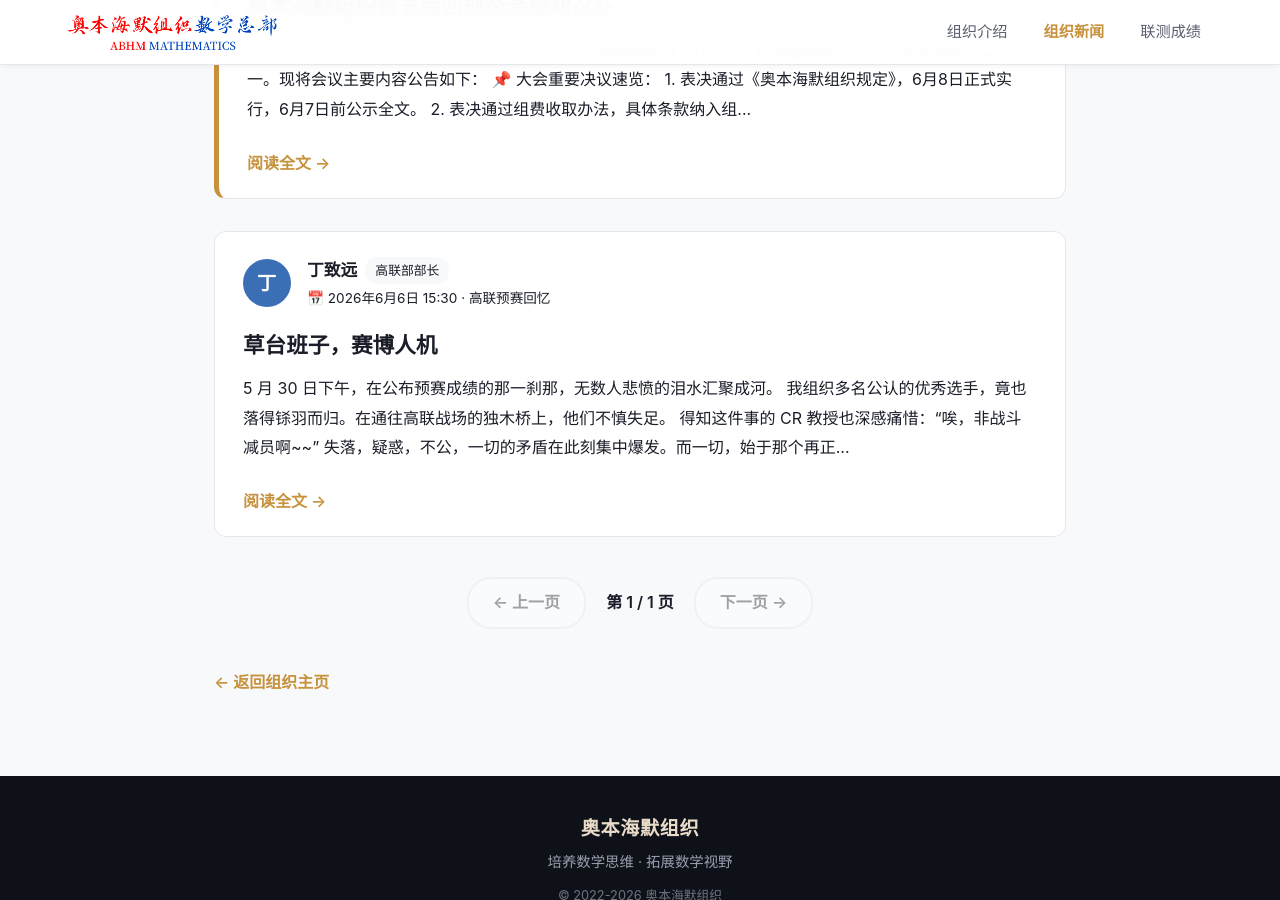
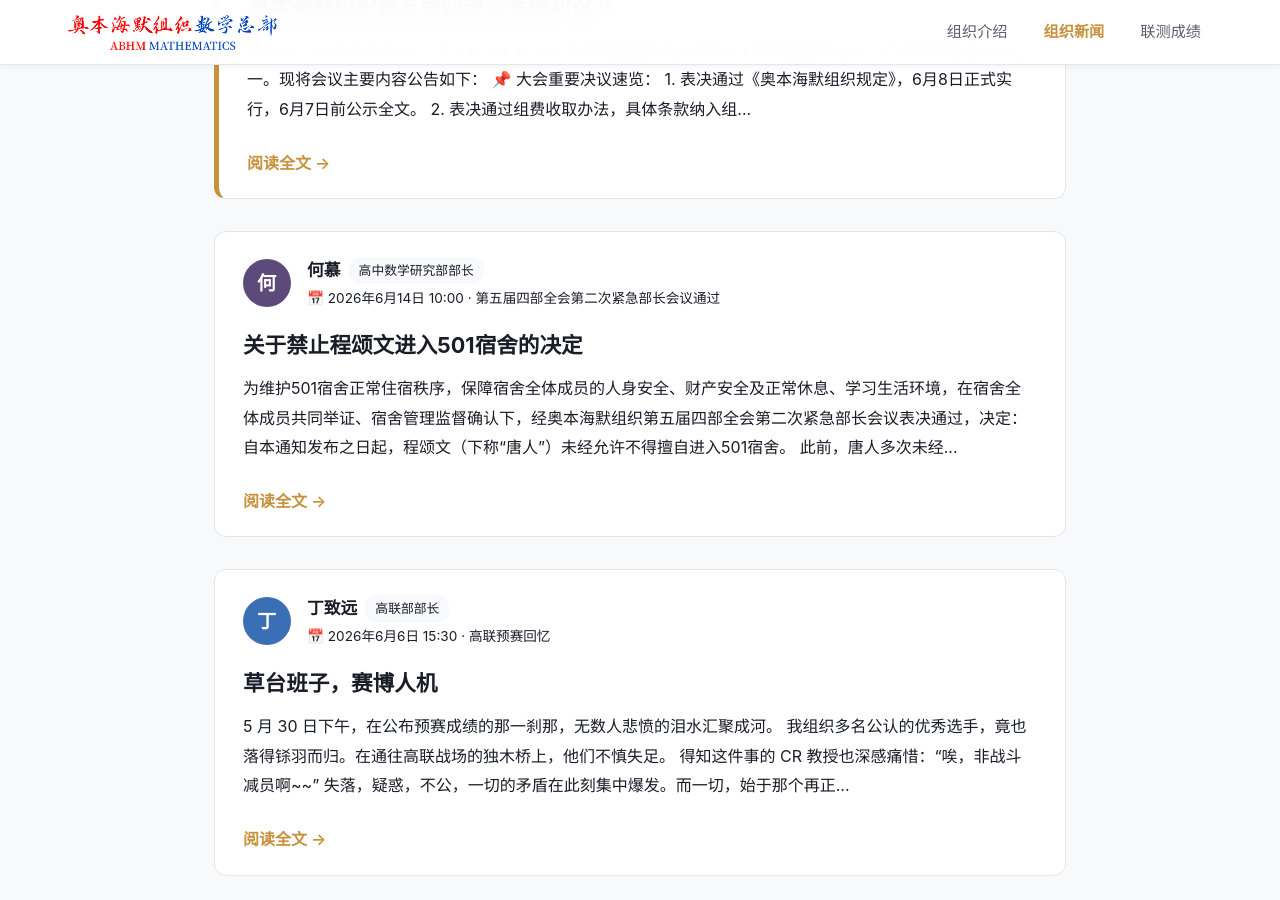
Before and after one commit to StrawberryMilkA/strawberrymilka.github.io, a Jekyll site: the page built from news/index.html, in a window 1280 px wide and 900 px high, scrolled down 385 px. Built offline with Jekyll 4.4.1, drawn with Linux system fonts in a browser that asks for light colours.

Commit message:
upd news

```diff
--- a/_data/news_comments.json
+++ b/_data/news_comments.json
@@ -12,5 +12,20 @@
           "content": "不催更"
         }
       ]
+    },
+    {
+      "news_id": 3,
+      "comments": [
+        {
+          "author": "曾奂霖",
+          "date": "2026-06-14 14:55",
+          "content": "必须永久禁止唐人以任何理由进入501宿舍"
+        },
+        {
+          "author": "赵哲宇",
+          "date": "2026-06-14 12:29",
+          "content": "我已经阅读了你的观点"
+        }
+      ]
     }
   ]
--- /dev/null
+++ b/_news/2026-06-14-ban-cheng-songwen.md
@@ -0,0 +1,35 @@
+---
+news_id: 3
+pinned: false
+categories: ["announcement"]
+active_nav: news
+publisher:
+  name: "何慕"
+  role: "高中数学研究部部长"
+  avatar: "何"
+  dept_class: "dept-math"
+date: 2026-06-14 10:00
+date_note: "第五届四部全会第二次紧急部长会议通过"
+title: "关于禁止程颂文进入501宿舍的决定"
+ai_review:
+  body: "<p>本决定是对此前“永久不得加入组织”决议的进一步延伸与空间化落实。<span class=\"ai-highlight\">501宿舍</span>作为组织物理起源地与数学总部核心基地，其神圣性在此决议中得到明确强调，这标志着组织对物理空间与文化象征意义的双重保护。</p><p>从治理角度看，将禁止入寝与禁止参与线上线下活动并列，形成了<span class=\"ai-highlight\">“空间-社群”双重隔绝</span>机制，在业余团体中极为罕见。此举虽然强硬，但对于维护内部安定、消除反复侵扰具有立竿见影的效果。AI 特别注意到决议末尾申明“无申诉、撤销及复核渠道”，这彻底封死了后续争议空间，体现组织在此事上的决心与底线思维。建议后续可在组织规定中增加关于“核心区域神圣性”的条款，将本次决议固化为制度。</p>"
+layout: news
+permalink: /news/3
+extra_head: '<link rel="stylesheet" href="/assets/css/news.css">'
+extra_scripts: '<script src="/assets/js/news.js"></script>'
+---
+
+为维护501宿舍正常住宿秩序，保障宿舍全体成员的人身安全、财产安全及正常休息、学习生活环境，在宿舍全体成员共同举证、宿舍管理监督确认下，经奥本海默组织第五届四部全会第二次紧急部长会议表决通过，决定：自本通知发布之日起，程颂文（下称“唐人”）未经允许不得擅自进入501宿舍。
+
+此前，唐人多次未经允许私自出入501宿舍，频繁干扰宿舍成员的日常作息，扰乱宿舍正常生活秩序。同时，其行为引发宿舍内部矛盾，影响邻里和睦，给宿舍成员的生活与心理造成不良影响。为彻底化解矛盾、杜绝纠纷隐患，营造安全、安静、和谐的住宿环境，特明确禁止唐人一切形式的入寝行为。
+
+<div class="highlight-box">
+🏛️ <strong>501宿舍地位重申：</strong><br>
+501宿舍在历史上作为奥本海默组织物理部的起源地、现作为奥本海默组织数学总部中央核心基地，神圣不可侵犯。唐人屡次闯入501宿舍，是对奥本海默组织的挑衅，是绝对不可接受的。
+</div>
+
+后续，唐人不得以串门、借物、探访等任何理由进入501宿舍。宿舍全体成员有权依规劝阻，若拒不配合、强行闯入，将进行强制驱离。
+
+经核查确认，程颂文频繁做出严重损害奥本海默组织声誉、违背组织核心准则的行为。且先前组织已做出对程颂文永久不得加入奥本海默组织的决定。现经紧急部长会议讨论决定，即日起，程颂文不得以访客、合作方、临时协助、外部代办等任何形式参与组织线下活动、线上社群、项目会议及各类交流活动。组织全体成员不得为其提供任何通行、报备便利。
+
+本永久限制记录同步留存组织档案，长期公示备查，无申诉、撤销及复核渠道，任何情况下不予解除。
```
